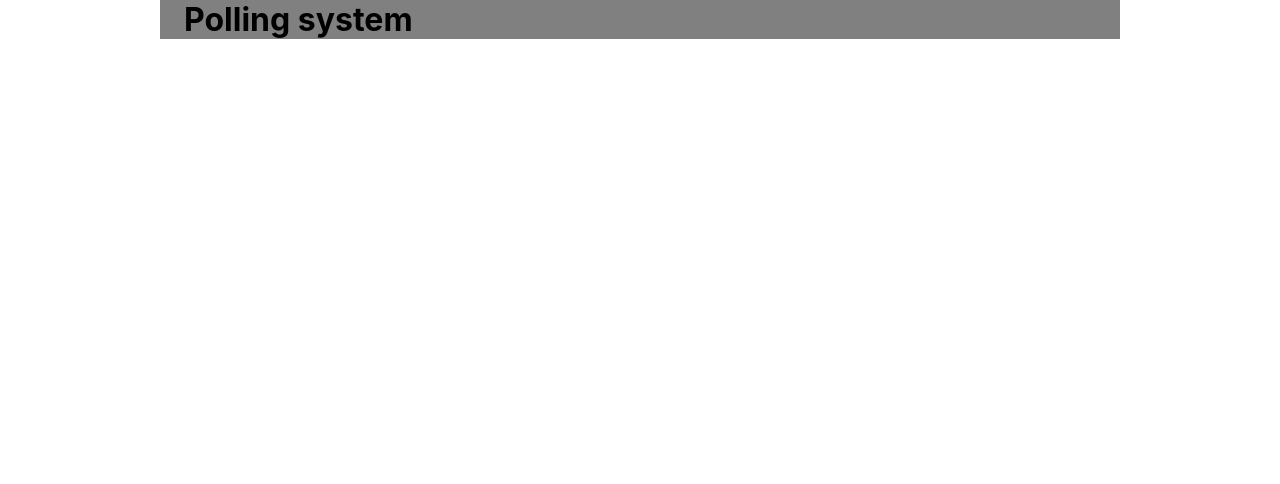
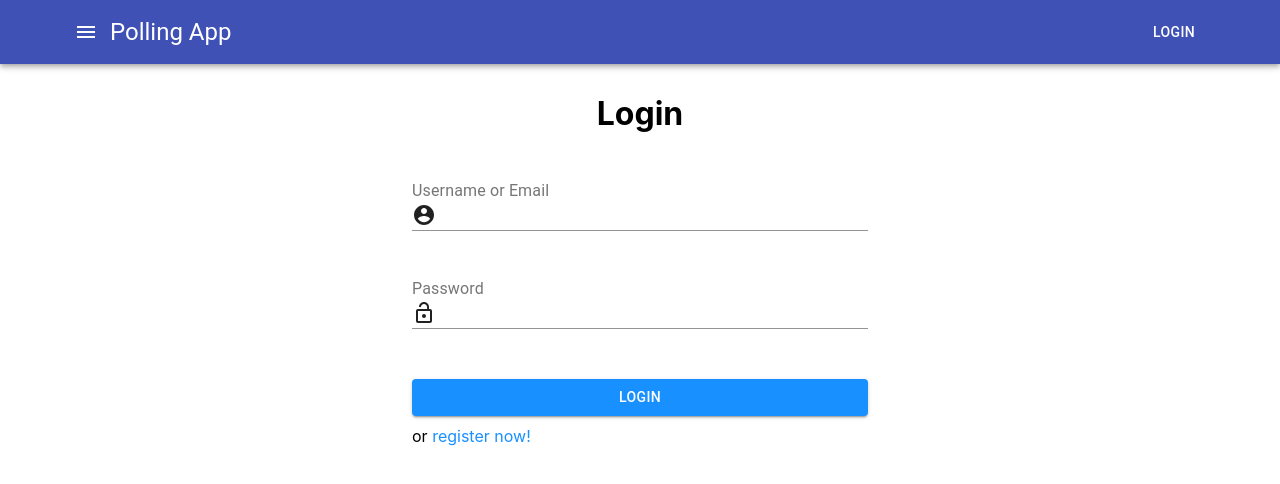
Before and after one commit to pariskrit/Polling-app, a React (Create React App) app: page / in a window 1280 px wide. Shown: the top 484 px of the page. Built offline with nearby package versions, Linux system fonts and the light colour scheme; no server answers.

Commit message:
completed login form

```diff
--- a/src/App.css
+++ b/src/App.css
@@ -4,5 +4,4 @@
 }
 
 .container {
-  background-color: gray;
 }
--- a/src/App.js
+++ b/src/App.js
@@ -2,6 +2,7 @@ import "./App.css";
 import Navbar from "./components/Navbar/Navbar";
 import { Container } from "@material-ui/core";
 import { useEffect } from "react";
+import Login from "./components/Login/Login";
 
 function App() {
   const getAllPolls = () => {
@@ -18,14 +19,14 @@ function App() {
       .then((data) => console.log(data));
   };
 
-  useEffect(() => {
-    getAllPolls();
-  }, []);
+  // useEffect(() => {
+  //   getAllPolls();
+  // }, []);
   return (
     <div className="App">
-      {/* <Navbar /> */}
+      <Navbar />
       <Container className="container" maxWidth="md">
-        <h1>Polling system</h1>
+        <Login />
       </Container>
     </div>
   );
--- /dev/null
+++ b/src/components/Login/Login.js
@@ -0,0 +1,52 @@
+import InputLabel from "@material-ui/core/InputLabel";
+import Input from "@material-ui/core/Input";
+import InputAdornment from "@material-ui/core/InputAdornment";
+import AccountCircle from "@material-ui/icons/AccountCircle";
+import LockOpenIcon from "@material-ui/icons/LockOpen";
+import "./login.css";
+import { Button } from "@material-ui/core";
+
+const Login = () => {
+  return (
+    <form className="login">
+      <h1>Login</h1>
+      <div className="login__inputfields">
+        <InputLabel htmlFor="input-with-icon-adornment">
+          Username or Email
+        </InputLabel>{" "}
+        <Input
+          id="input-with-icon-adornment"
+          className="login__input"
+          fullWidth
+          startAdornment={
+            <InputAdornment position="start">
+              <AccountCircle />
+            </InputAdornment>
+          }
+        />
+      </div>
+      <div className="login__inputfields">
+        <InputLabel htmlFor="input-with-icon-adornment">Password</InputLabel>
+        <Input
+          className="login__input"
+          id="input-with-icon-adornment"
+          fullWidth
+          startAdornment={
+            <InputAdornment position="start">
+              <LockOpenIcon />
+            </InputAdornment>
+          }
+        />
+      </div>
+      <Button className="login__button" variant="contained" fullWidth>
+        {" "}
+        Login
+      </Button>
+      <p className="login__registernow">
+        or <span>register now!</span>
+      </p>
+    </form>
+  );
+};
+
+export default Login;
--- /dev/null
+++ b/src/components/Login/login.css
@@ -0,0 +1,26 @@
+.login {
+  width: 50%;
+  margin: 30px auto;
+}
+
+.login > h1 {
+  text-align: center;
+}
+
+.login__inputfields {
+  margin: 50px 0;
+}
+
+.login__button {
+  background-color: #1890ff !important;
+  color: white !important;
+}
+
+.login__registernow {
+  margin: 10px 0;
+}
+
+.login__registernow > span {
+  color: #1890ff;
+  cursor: pointer;
+}
```
